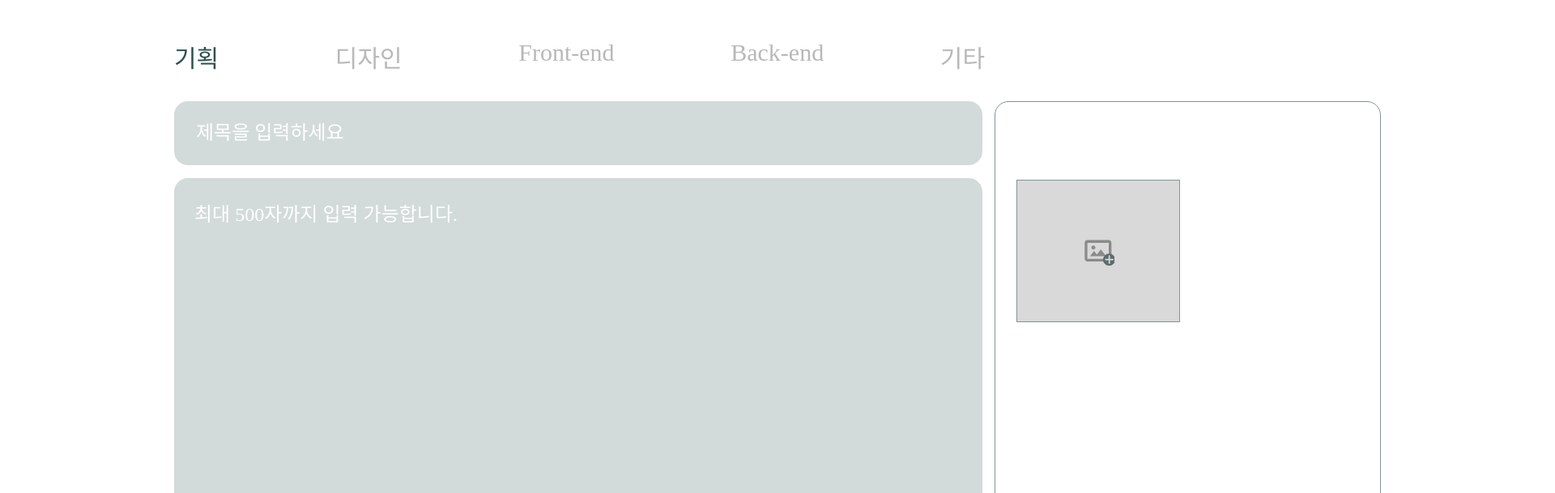
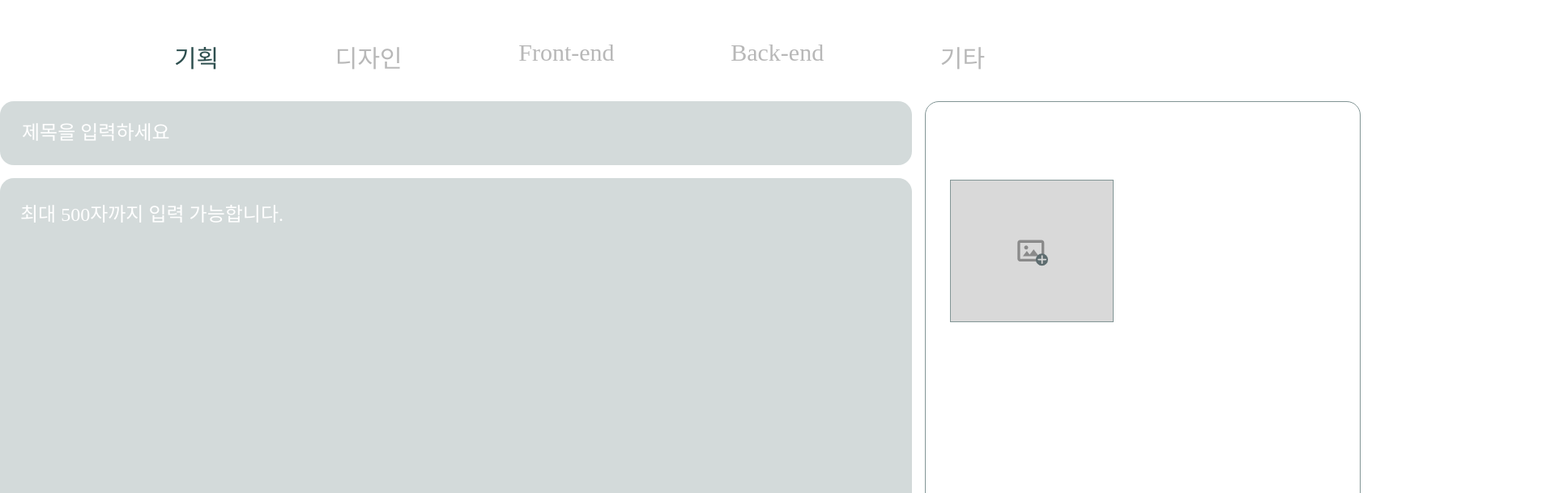
Before and after one commit to DevCrew-proj/DevCrew-web, a React (Create React App) app: page /communicationBoard1 in a window 1280 px wide. Shown: the part 247-856 px from the top of the page at 81% size, 1920 px wide, since content can reach past the window. Built offline with nearby package versions, Linux system fonts and the light colour scheme; a web font is replaced by a local one.

Commit message:
fix : board page size

```diff
--- a/src/components/FileUpload.js
+++ b/src/components/FileUpload.js
@@ -4,7 +4,6 @@ import styled from "styled-components";
 import SelectFile from "../assets/image/selectfile.svg";
 import Delete from "../assets/image/delete.svg";
 
-// 스타일 정의
 const Layout = styled.div`
   width: 100%;
   position: relative;
@@ -119,7 +118,6 @@ const FileUpload = ({ apiEndpoint, setFileUrls }) => {
 
     const fileExtension = file.name.split('.').pop().toLowerCase();
 
-    // 지원되는 파일 형식 목록
     const allowedExtensions = ["pdf", "doc", "docx","txt"];
 
     if (!allowedExtensions.includes(fileExtension)) {
@@ -135,7 +133,6 @@ const FileUpload = ({ apiEndpoint, setFileUrls }) => {
     setIsLoading(true);
 
     try {
-        // 파일 형식에 따른 Content-Type 설정
         let contentType = '';
         switch(fileExtension) {
             case 'pdf':
@@ -154,7 +151,6 @@ const FileUpload = ({ apiEndpoint, setFileUrls }) => {
                 contentType = 'application/octet-stream';
         }
 
-        // Step 1: Upload the file to get the presigned URL
         const formData = new FormData();
         formData.append("file", file);
         formData.append("fileExtension", fileExtension);
@@ -178,7 +174,6 @@ const FileUpload = ({ apiEndpoint, setFileUrls }) => {
 
             console.log("Using presigned URL:", presignedUrl);
 
-            // Step 2: Upload the file to the presigned URL
             await axios.put(presignedUrl, file, {
                 headers: {
                     "Content-Type": contentType,
@@ -215,7 +210,6 @@ const FileUpload = ({ apiEndpoint, setFileUrls }) => {
 
     setIsLoading(false);
 };
-
 
   return (
     <Layout>
--- a/src/components/FormBoard.js
+++ b/src/components/FormBoard.js
@@ -5,8 +5,8 @@ import ImageUpload from "./ImageUpload";
 import axios from "axios";
 
 const Layout = styled.div`
-  width: 1490px;
-  height: 1019px;
+  width: 1680px;
+  min-height: 1815px;
   margin: 0 auto 230px;
 `;
 
--- a/src/pages/CommunicationBoard1.js
+++ b/src/pages/CommunicationBoard1.js
@@ -8,8 +8,8 @@ import FormBoard from "../components/FormBoard";
 import Bottombar from "../components/Bottombar";
 
 const Layout = styled.div`
-    width: 1920px;
-    height: 1842px;
+    width: 1680px;
+    min-height: 1815px;
 `;
 
 const CommunicationBoard1 = () => {
--- a/src/pages/CommunicationBoard2.js
+++ b/src/pages/CommunicationBoard2.js
@@ -8,8 +8,8 @@ import FormBoard from "../components/FormBoard";
 import Bottombar from "../components/Bottombar";
 
 const Layout = styled.div`
-    width: 1920px;
-    height: 1842px;
+    width: 1680px;
+    min-height: 1815px;
 `;
 
 const CommunicationBoard2 = () => {
--- a/src/pages/CommunicationBoard3.js
+++ b/src/pages/CommunicationBoard3.js
@@ -8,8 +8,8 @@ import FormBoard2 from "../components/FormBoard2";
 import Bottombar from "../components/Bottombar";
 
 const Layout = styled.div`
-    width: 1920px;
-    height: 1842px;
+    width: 1680px;
+    min-height: 1815px;
 `;
 
 const CommunicationBoard3 = () => {
--- a/src/pages/CommunicationBoard4.js
+++ b/src/pages/CommunicationBoard4.js
@@ -8,8 +8,8 @@ import FormBoard from "../components/FormBoard";
 import Bottombar from "../components/Bottombar";
 
 const Layout = styled.div`
-    width: 1920px;
-    height: 1842px;
+    width: 1680px;
+    min-height: 1815px;
 `;
 
 const CommunicationBoard4 = () => {
```
Also changed, not shown: src/components/ImageUpload.js (line endings or trailing spaces).
